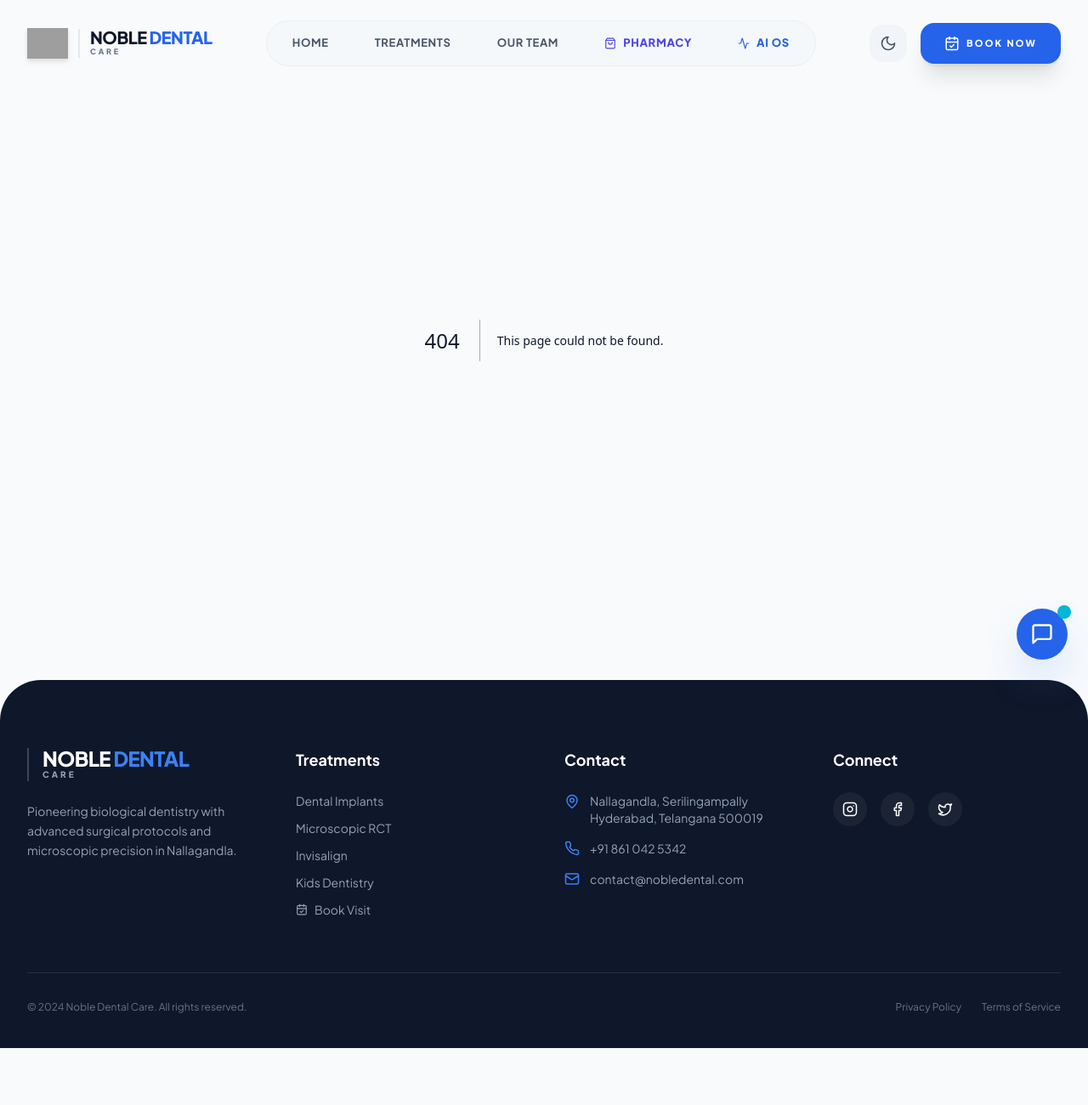
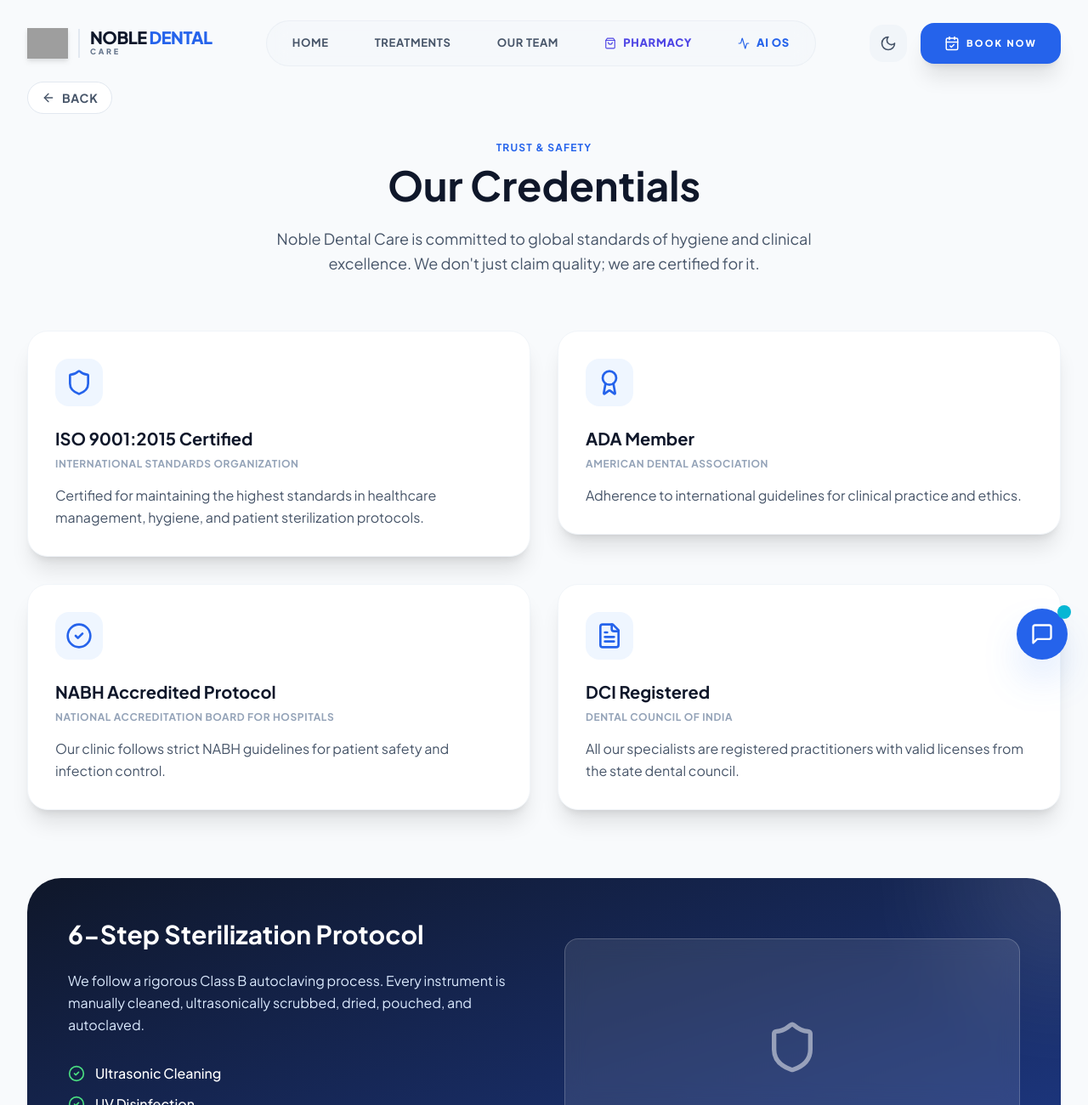
Before and after one commit to Nobledental/REACT, a Next.js app: page /dental-clinic/credentials-page in a window 1280 px wide. Before the commit this address had no page. Shown: the top 1300 px of the page at 85% size. Before the commit the page ends 1233 px from the top, so only its background shows below. Built offline with nearby package versions, Linux system fonts and the light colour scheme; grey boxes are pictures that could not be loaded.

Commit message:
Create page.tsx

```diff
--- /dev/null
+++ b/app/credentials-page/page.tsx
@@ -0,0 +1,104 @@
+'use client';
+
+import React from 'react';
+import Link from 'next/link';
+import { Shield, Award, CheckCircle2, FileText, ArrowLeft } from 'lucide-react';
+import { RevealOnScroll } from '@/components/RevealOnScroll';
+
+const CredentialsPage = () => {
+  const certs = [
+    {
+      title: "ISO 9001:2015 Certified",
+      org: "International Standards Organization",
+      desc: "Certified for maintaining the highest standards in healthcare management, hygiene, and patient sterilization protocols.",
+      icon: Shield
+    },
+    {
+      title: "ADA Member",
+      org: "American Dental Association",
+      desc: "Adherence to international guidelines for clinical practice and ethics.",
+      icon: Award
+    },
+    {
+      title: "NABH Accredited Protocol",
+      org: "National Accreditation Board for Hospitals",
+      desc: "Our clinic follows strict NABH guidelines for patient safety and infection control.",
+      icon: CheckCircle2
+    },
+    {
+      title: "DCI Registered",
+      org: "Dental Council of India",
+      desc: "All our specialists are registered practitioners with valid licenses from the state dental council.",
+      icon: FileText
+    }
+  ];
+
+  return (
+    <div className="min-h-screen bg-slate-50 dark:bg-[#0B1019] pb-20 pt-24 font-sans transition-colors duration-500">
+
+      <div className="max-w-7xl mx-auto px-4 sm:px-6 lg:px-8">
+        <Link
+            href="/"
+            className="inline-flex items-center gap-2 mb-8 px-4 py-2 rounded-full bg-white dark:bg-white/5 border border-slate-200 dark:border-white/10 text-slate-600 dark:text-slate-300 hover:bg-slate-100 dark:hover:bg-white/10 transition-all text-sm font-bold uppercase tracking-wider group"
+        >
+            <ArrowLeft size={16} className="group-hover:-translate-x-1 transition-transform" /> Back
+        </Link>
+
+        <RevealOnScroll>
+            <div className="text-center mb-16">
+                <span className="text-blue-600 dark:text-cyan-400 font-bold tracking-widest text-xs uppercase mb-3 block">Trust & Safety</span>
+                <h1 className="text-4xl md:text-5xl font-bold text-slate-900 dark:text-white mb-6">Our Credentials</h1>
+                <p className="text-lg text-slate-600 dark:text-slate-400 max-w-2xl mx-auto leading-relaxed">
+                    Noble Dental Care is committed to global standards of hygiene and clinical excellence. We don't just claim quality; we are certified for it.
+                </p>
+            </div>
+        </RevealOnScroll>
+
+        <div className="grid md:grid-cols-2 gap-8 mb-20">
+            {certs.map((cert, idx) => (
+                <RevealOnScroll key={idx} delay={idx * 100}>
+                    <div className="bg-white dark:bg-[#151b2b] p-8 rounded-3xl shadow-xl border border-slate-100 dark:border-white/5 hover:border-blue-500/30 transition-all duration-300 group">
+                        <div className="w-14 h-14 rounded-2xl bg-blue-50 dark:bg-blue-900/20 flex items-center justify-center text-blue-600 dark:text-blue-400 mb-6 group-hover:scale-110 transition-transform">
+                            <cert.icon size={32} />
+                        </div>
+                        <h3 className="text-xl font-bold text-slate-900 dark:text-white mb-2">{cert.title}</h3>
+                        <div className="text-xs font-bold uppercase tracking-wider text-slate-400 mb-4">{cert.org}</div>
+                        <p className="text-slate-600 dark:text-slate-400 leading-relaxed">
+                            {cert.desc}
+                        </p>
+                    </div>
+                </RevealOnScroll>
+            ))}
+        </div>
+
+        {/* Sterilization Section */}
+        <RevealOnScroll>
+            <div className="bg-gradient-to-br from-slate-900 to-blue-900 rounded-[2.5rem] p-8 md:p-12 text-white relative overflow-hidden">
+                <div className="absolute top-0 right-0 w-64 h-64 bg-white/10 rounded-full blur-3xl -translate-y-1/2 translate-x-1/2"></div>
+                <div className="relative z-10 grid md:grid-cols-2 gap-12 items-center">
+                    <div>
+                        <h2 className="text-3xl font-bold mb-6">6-Step Sterilization Protocol</h2>
+                        <p className="text-blue-100 mb-8 leading-relaxed">
+                            We follow a rigorous Class B autoclaving process. Every instrument is manually cleaned, ultrasonically scrubbed, dried, pouched, and autoclaved.
+                        </p>
+                        <ul className="space-y-3">
+                            {['Ultrasonic Cleaning', 'UV Disinfection', 'Class B Autoclave', 'Sealed Pouches'].map((step, i) => (
+                                <li key={i} className="flex items-center gap-3 font-medium">
+                                    <CheckCircle2 className="text-green-400" size={20} /> {step}
+                                </li>
+                            ))}
+                        </ul>
+                    </div>
+                    <div className="h-64 bg-white/10 rounded-2xl border border-white/20 backdrop-blur-md flex items-center justify-center">
+                         <Shield size={64} className="text-white/50" />
+                    </div>
+                </div>
+            </div>
+        </RevealOnScroll>
+
+      </div>
+    </div>
+  );
+};
+
+export default CredentialsPage;
```
